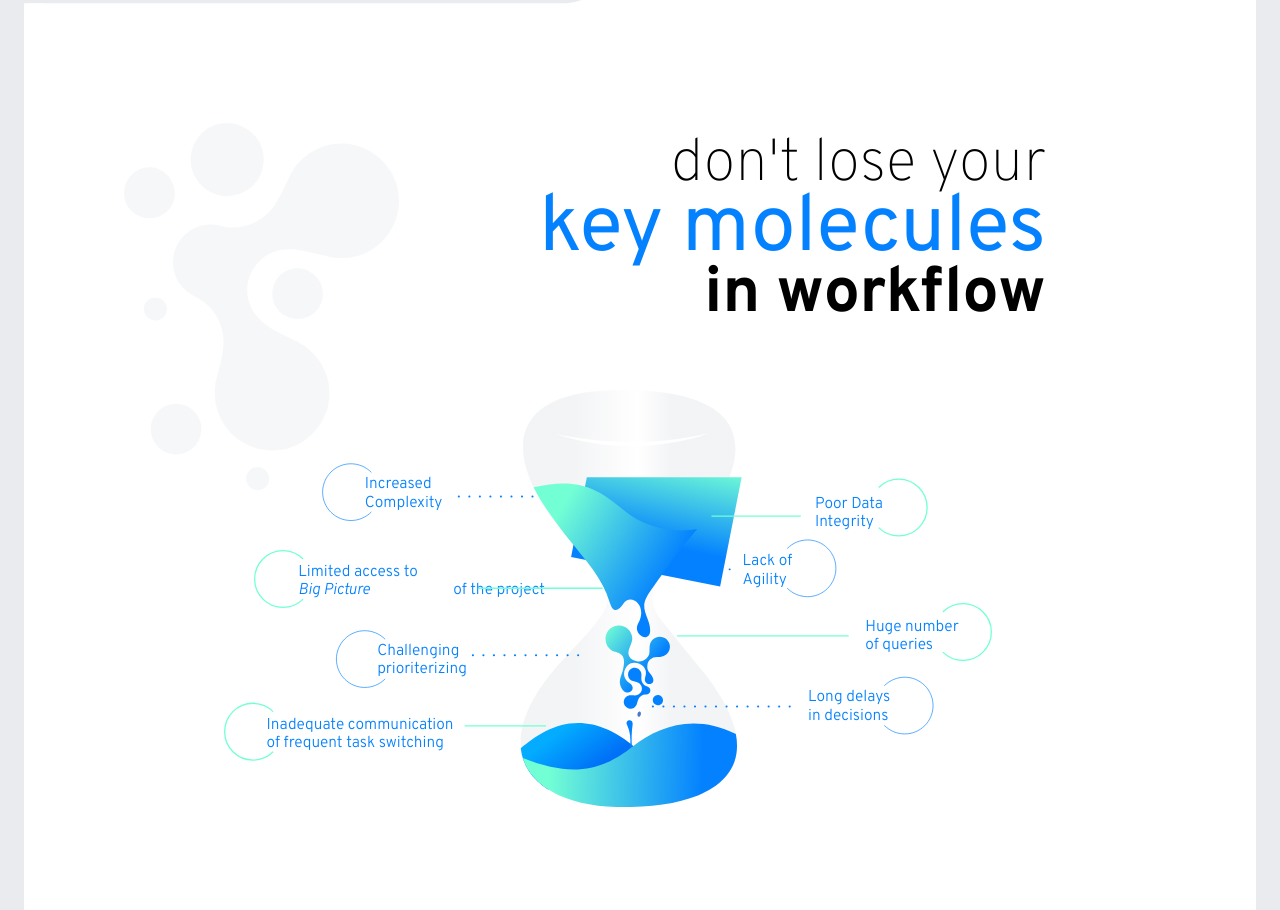
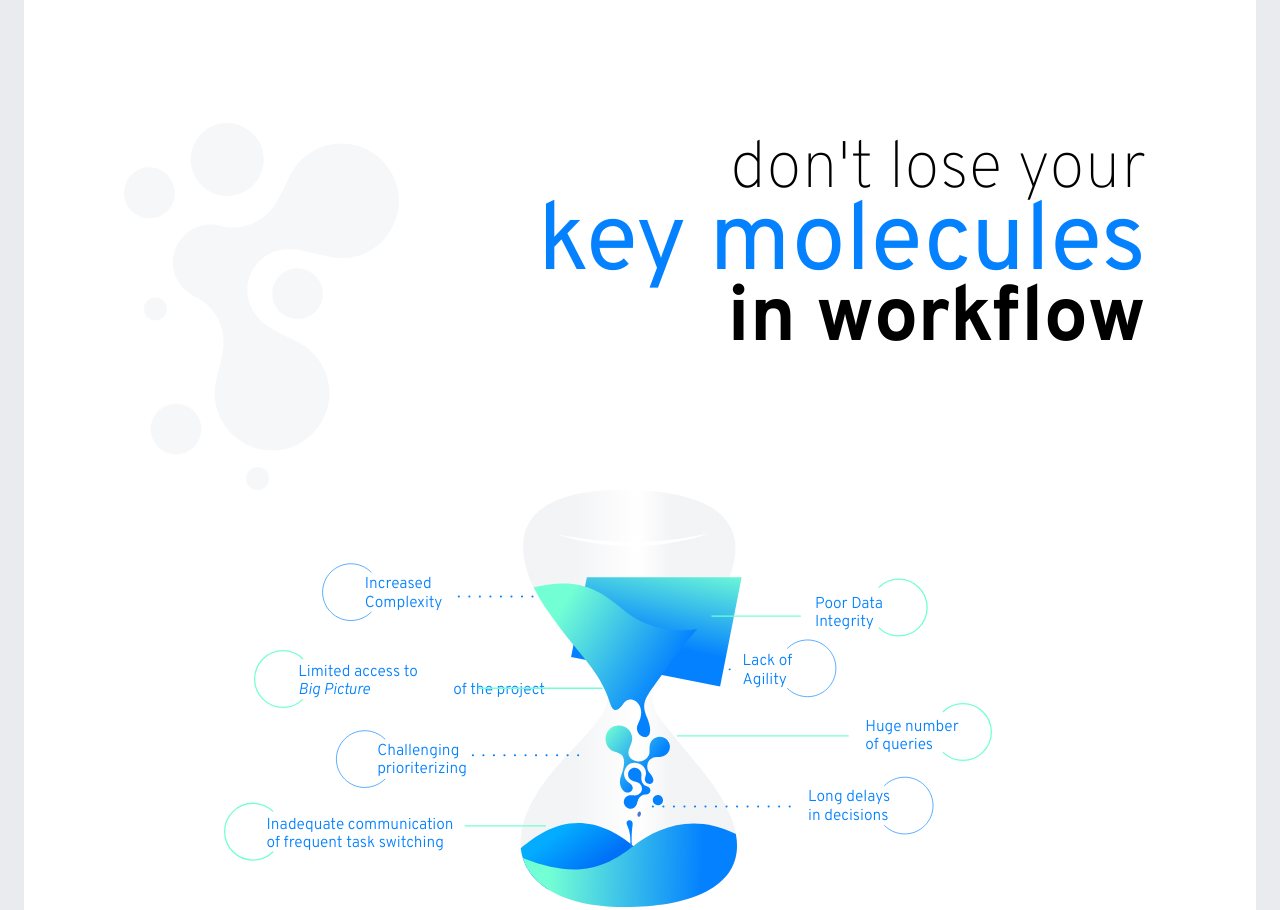
Before and after one commit to LeadernaPlatform/leaderna-one-pager, a website: page index.html in a window 1280 px wide. Shown: the part 1240-2150 px from the top of the page. Drawn offline with Linux system fonts and the light colour scheme.

Commit message:
fix: 1920v RWD study conduct section

```diff
--- a/style.css
+++ b/style.css
@@ -503,7 +503,7 @@ li .social-media {
 
 .study-conduct-container {
   display: grid;
-  grid-template-columns: minmax(100px, 375px) minmax(150px, 1fr);
+  grid-template-columns: minmax(100px, 375px);
   z-index: 200;
   position: relative;
 }
@@ -536,14 +536,14 @@ li .social-media {
 
   grid-column: span 1;
   justify-self: flex-end;
-  margin-top: 100px;
-  margin-right: 200px;
+  margin-top: 30px;
+  margin-right: 100px;
   padding: 10px;
 }
 
 .study-conduct-text p {
-  font-size: 3.7em;
-  line-height: 65px;
+  font-size: 1.7em;
+  line-height: 35px;
   margin: 0;
   text-align: right;
 }
@@ -554,13 +554,13 @@ li .social-media {
 
 .study-conduct-text p:nth-of-type(2) {
   color: #0381ff;
-  font-size: 5em;
+  font-size: 2em;
   font-weight: 500;
 }
 
 .study-conduct-text p:nth-of-type(3) {
   font-weight: 700;
-  font-size: 4em;
+  font-size: 2em;
 }
 
 .study-conduct-big-image {
@@ -568,7 +568,7 @@ li .social-media {
   width: 70%;
   text-align: center;
   background-color: #fff;
-  margin: 0 auto 250px auto;
+  margin: 100px auto 100px auto;
 }
 
 .study-conduct-big-image svg {
@@ -577,13 +577,29 @@ li .social-media {
   margin-top: -100px;
 }
 
-/* @media screen and (min-width: 450px) {
+@media screen and (min-width: 450px) {
   .study-conduct-background {
     top: -110px;
   }
+  .study-conduct-big-image {
+    margin: 100px auto 100px auto;
+    width: 40%;
+  }
 
   .study-conduct-container .title-container {
     top: -135px;
+  }
+  .study-conduct-text p {
+    font-size: 2em;
+    line-height: 65px;
+  }
+
+  .study-conduct-text p:nth-of-type(2) {
+    font-size: 3.3em;
+  }
+
+  .study-conduct-text p:nth-of-type(3) {
+    font-size: 2.3em;
   }
 }
 
@@ -597,9 +613,44 @@ li .social-media {
   .study-conduct-container .title-container p {
     font-size: 1.2em;
   }
+  .study-conduct-big-image {
+    margin: 150px auto 200px auto;
+  }
+  .study-conduct-text p {
+    font-size: 2.7em;
+  }
+
+  .study-conduct-text p:nth-of-type(2) {
+    font-size: 4em;
+  }
+
+  .study-conduct-text p:nth-of-type(3) {
+    font-size: 3em;
+  }
 }
 
 @media screen and (min-width: 1024px) {
+  .study-conduct-text p {
+    font-size: 3.7em;
+  }
+
+  .study-conduct-text p:nth-of-type(2) {
+    font-size: 5em;
+  }
+
+  .study-conduct-text p:nth-of-type(3) {
+    font-size: 4em;
+  }
+
+  .study-conduct-big-image {
+    margin: 100px auto 250px auto;
+    width: 70%;
+  }
+
+  .study-conduct-container {
+    grid-template-columns: minmax(100px, 375px) minmax(150px, 1fr);
+  }
+
   .study-conduct-image {
     display: block;
   }
@@ -639,6 +690,9 @@ li .social-media {
     padding-left: 4rem;
     padding-right: 4rem;
   }
+  .study-conduct-big-image {
+    margin: 100px auto 250px auto;
+  }
 }
 
 @media screen and (min-width: 1440px) {
@@ -646,6 +700,9 @@ li .social-media {
     padding-left: 6rem;
     padding-right: 6rem;
   }
+  .study-conduct-big-image {
+    margin: 0 auto 250px auto;
+  }
 }
 
 @media screen and (min-width: 1600px) {
@@ -653,7 +710,7 @@ li .social-media {
     padding-left: 10rem;
     padding-right: 10rem;
   }
-} */
+}
 
 /* END OF STUDY CONDUCT CHALLENGES */
 
```
